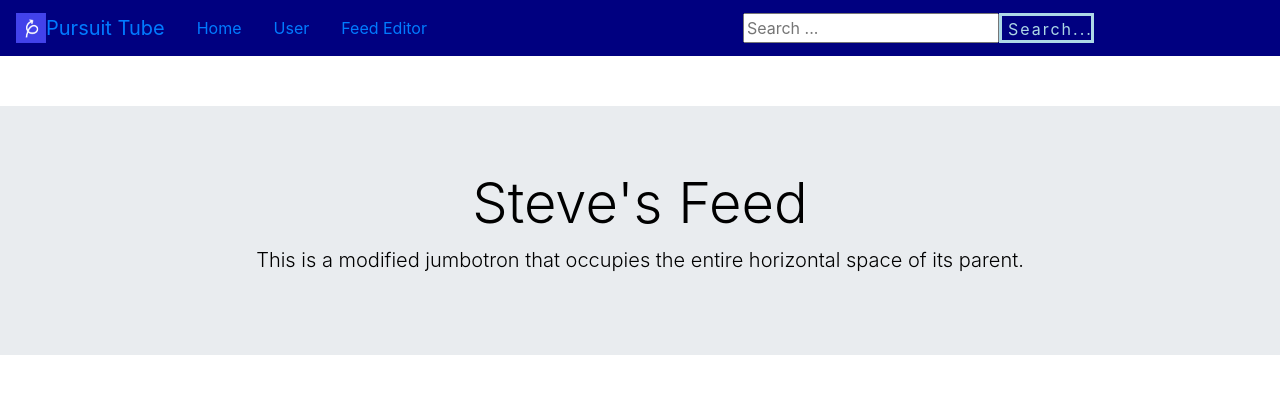
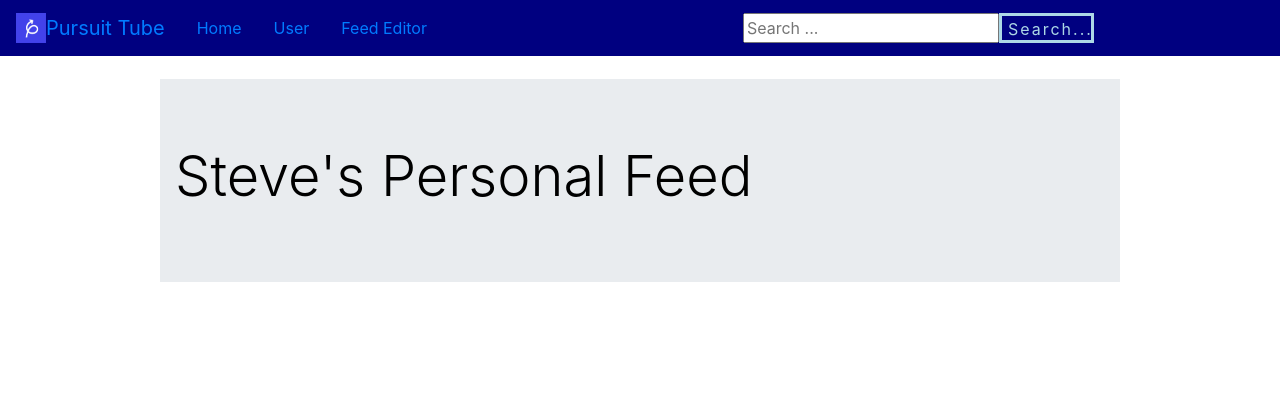
Before and after one commit to JennMP88/sequel_motube, a React (Create React App) app: page /#/ in a window 1280 px wide. Shown: the top 394 px of the page. Built offline with nearby package versions, Linux system fonts and the light colour scheme.

Commit message:
seting up personal feed style

```diff
--- a/src/components/home.css
+++ b/src/components/home.css
@@ -1,9 +1,10 @@
 .home{
     position: relative;
     padding:0 !important;
-    margin-top:50px !important;
+    margin: auto;
+    width: 75%;
     background: #eee;
     margin-top: 23px;
-    text-align:center;
+    text-align:left;
     margin-bottom: 0 !important;
 }
--- a/src/components/home.js
+++ b/src/components/home.js
@@ -12,8 +12,7 @@ class Home extends React.Component {
                 <div className='home'>
                     <div class="jumbotron jumbotron-fluid">
                         <div class="container">
-                            <h1 class="display-4"> Steve's Feed</h1>
-                            <p class="lead">This is a modified jumbotron that occupies the entire horizontal space of its parent.</p>
+                            <h1 class="display-4"> Steve's Personal Feed</h1>
                         </div>
                     </div>
 
```
